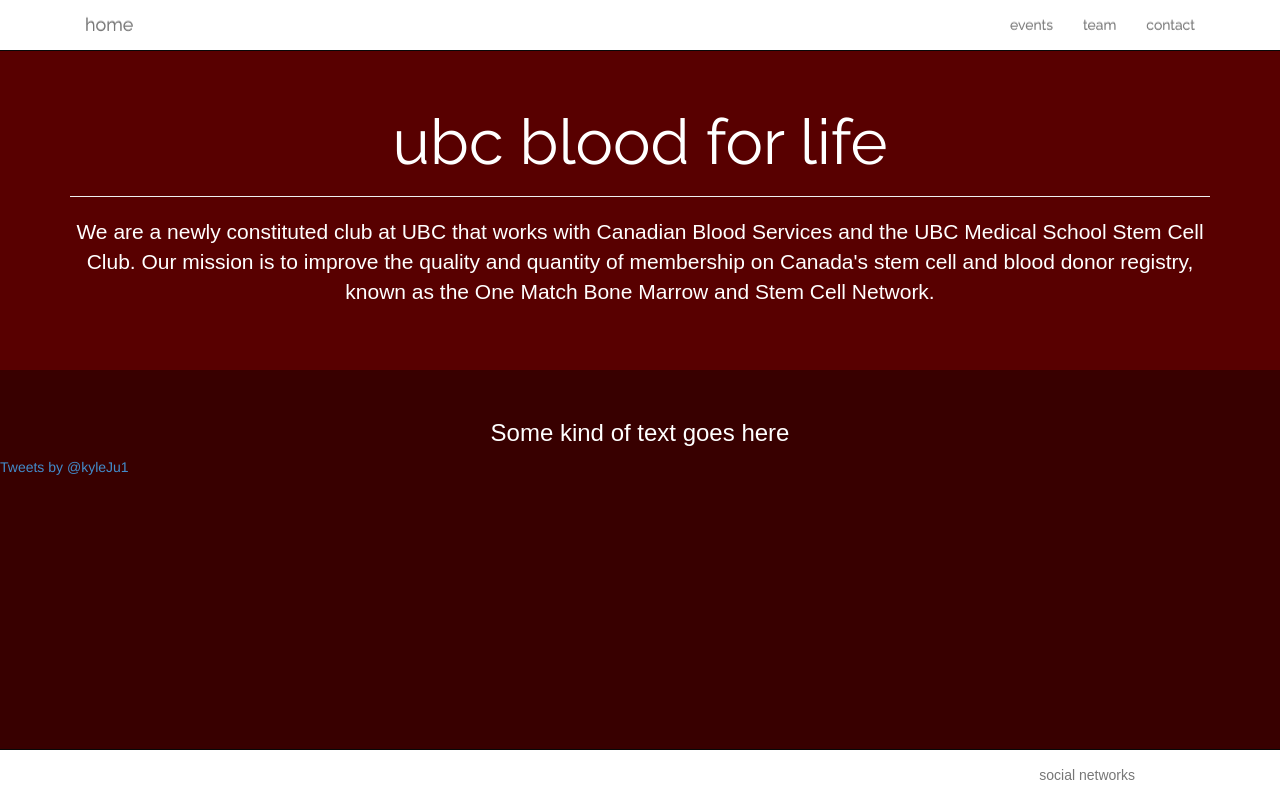
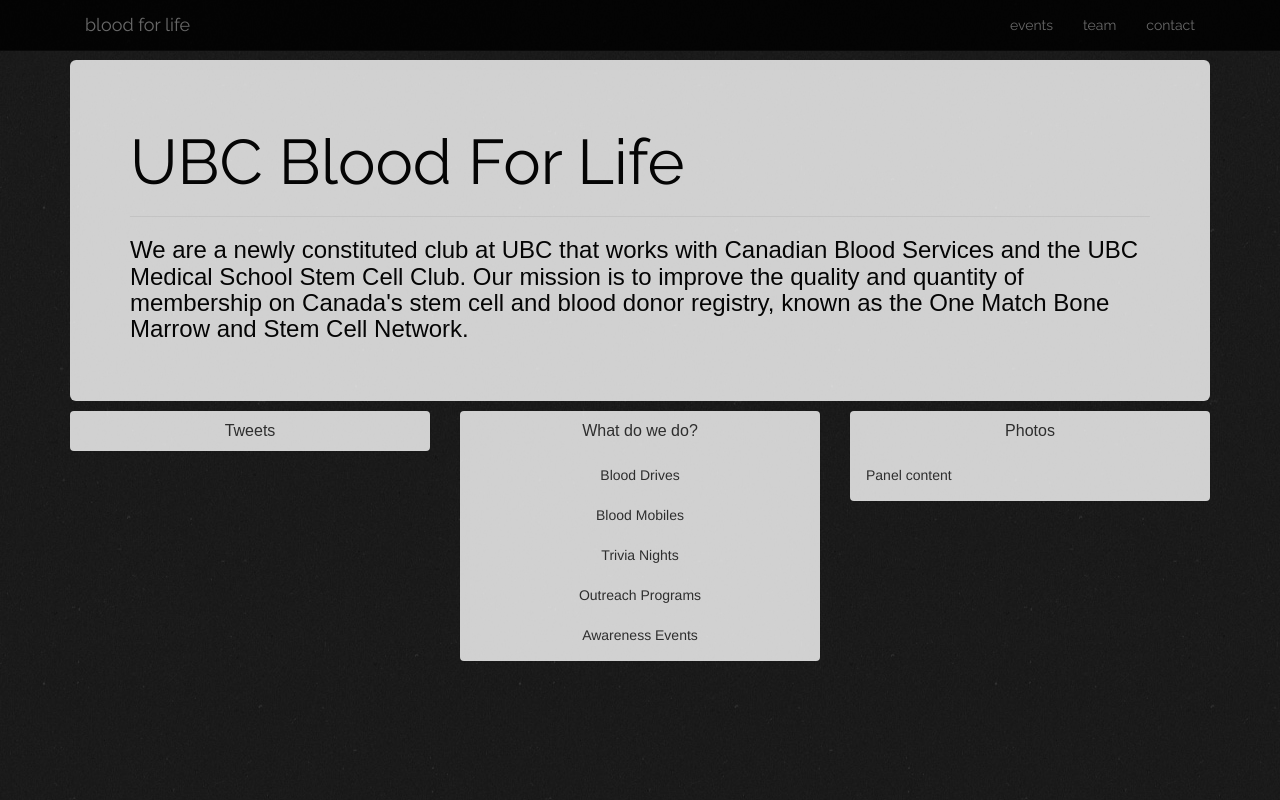
Before and after one commit to hhpark/website, a plain HTML site: page index.html in a window 1280 px wide. Drawn offline with nearby package versions, Linux system fonts and the light colour scheme; some icons are missing.

Commit message:
changed some of the theme, added content

```diff
--- a/index.html
+++ b/index.html
@@ -2,7 +2,7 @@
 <html class="tr-coretext tr-aa-subpixel">
     <head>
 
-        <title> Blood For Life </title>
+        <title> ubc // blood for life </title>
         <!-- Latest compiled and minified CSS -->
         <link rel="stylesheet" href="css/bootstrap.min.css">
 
@@ -29,7 +29,7 @@
                     <span class="icon-bar"></span>
                     <span class="icon-bar"></span>
                 </button>
-                <a class="navbar-brand navbar-left" href="index.html"> home </a>
+                <a class="navbar-brand navbar-left" href="index.html"> blood for life </a>
                 </div>
 
                 <!-- Collect the nav links, forms, and other content for toggling -->
@@ -48,38 +48,67 @@
         <br>
             <br>
 
+        <div class = "container">
         <div class = "jumbotron">
-            <div class = "container">
-                    <div class="page-header">  <center> <h1>ubc blood for life</h1> </center> </div>
-
-                    <center>
-                    <p>
+                    <div class="page-header"> <h1>UBC Blood For Life</h1> </div>
+                    <h3>
                     We are a newly constituted club at UBC that works with Canadian Blood Services and the UBC Medical School Stem Cell Club. Our mission is to improve the quality and quantity of membership on Canada's stem cell and blood donor registry, known as the One Match Bone Marrow and Stem Cell Network.
-                    </p>
-                    </center>
+                    </h3>
         </div>
         </div>
 
+        <div class = "container">
+
+            <div class = "row">
+                <div class = "col-xs-4">
+                    <div class = "panel">
+                        <div class = "panel-heading">
+                        <center> <h3 class = "panel-title"> Tweets </h3></center>
+                        </div>
+
+                         <!-- Twitter Embedded -->
+                         <!--
+                    <a class="twitter-timeline" href="https://twitter.com/kyleJu1" data-widget-id=" 512817629757583360" width = 33% height = 300px data-chrome="nofooter transparent" data-show-replies="true">Tweets by @kyleJu1</a>
+                     <script>
+                     !function(d,s,id){var js,fjs=d.getElementsByTagName(s)[0],p=/^http:/.test(d.location)?'http':'https';if(!d.getElementById(id)){js=d.createElement(s);js.id=id;js.src=p+"://platform.twitter.com/widgets.js";fjs.parentNode.insertBefore(js,fjs);}}(document,"script","twitter-wjs") <;</script>
+
+                    <!-- Twitter End -->
+
+                    </div>
+                </div>
+
+                <div class = "col-xs-4">
+                    <div class="panel">
+                      <div class="panel-heading">
+                      <center>
+                        <h3 class="panel-title">What do we do?</h3>
+                      </div>
+                      <div class="panel-body">
+
+                        <center> Blood Drives </center> <br>
+                        <center> Blood Mobiles </center> <br>
+                        <center> Trivia Nights </center> <br>
+                        <center> Outreach Programs  </center><br>
+                        <center> Awareness Events </center>
+                      </div>
+                      </center>
+                    </div>
+                </div>
 
 
-        <center> <h3> Some kind of text goes here </h3> </center>
-        <!-- Twitter Embedded -->
-    <a class="twitter-timeline" href="https://twitter.com/kyleJu1" data-widget-id="512817629757583360" width = 33% height = 300px data-chrome="nofooter transparent" data-show-replies="true">Tweets by @kyleJu1</a>
-    <script>!function(d,s,id){var js,fjs=d.getElementsByTagName(s)[0],p=/^http:/.test(d.location)?'http':'https';if(!d.getElementById(id)){js=d.createElement(s);js.id=id;js.src=p+"://platform.twitter.com/widgets.js";fjs.parentNode.insertBefore(js,fjs);}}(document,"script","twitter-wjs");</script>
-        <!-- Twitter End -->
-
-
-        <div class = "navbar navbar-inverse navbar-fixed-bottom">
-            <div class = "container">
-                <a href = "http://www.youtube.com" class="navbar-brand icon-youtube-play pull-right"> </p>
-                <a href = "http://www.instagram.com" class="navbar-brand icon-instagrem pull-right"> </p>
-                <a href = "http://www.twitter.com" class="navbar-brand icon-twitter-circled pull-right"> </p>
-                <a href = "https://www.facebook.com/ubc.stemcell?fref=ts" class="navbar-brand icon-facebook-squared pull-right" > </a>
-
-                <p class = "navbar-text pull-right">social networks</p>
-            </div>
-        </div>
-
+                <div class = "col-xs-4">
+                    <div class="panel">
+                      <div class="panel-heading">
+                        <h3 class="panel-title"> <center> Photos </center></h3>
+                      </div>
+                      <div class="panel-body">
+                        Panel content
+                      </div>
+                    </div>
+                </div>
+                </div>
+                </div>
+                </div>
 
 
 
@@ -99,6 +128,7 @@
                         <a class = "btn btn-primary" href = "https://docs.google.com/forms/d/1jH-sWpEg88BF-l-ZaRBVKI7JwIswo8HZbqVhrpcsPzw/viewform"> Volunteer </a>
                         <a class = "btn btn-danger" data-dismiss = "modal" > Close </a>
                     </div>
+
                 </div>
             </div>
         </div>
@@ -109,7 +139,7 @@
         <!-- Latest compiled and minified JavaScript -->
         <script src="https://maxcdn.bootstrapcdn.com/bootstrap/3.2.0/js/bootstrap.min.js"></script>
 
-        <script src="trmix.js"></script>
-        <script src="parallax.js"> </script>
+        <!--<script src="trmix.js"></script>-->
+        <!--<script src="parallax.js"> </script>-->
     </body>
 </html>
--- a/styles.css
+++ b/styles.css
@@ -1,5 +1,6 @@
 body {
     background: #380000 ;
+    background-image: url('images/backgrounds/bg.png');
     background-position: 0px;
 }
 
@@ -8,32 +9,53 @@ body {
 }
 
 .panel-body {
-	padding-top: 0;
+	padding-top: 50;
+    padding-bottom: 50;
 }
 
 
 h1 {
     font-family: 'Raleway';
+    color: black;
 }
 
 
 h3, p, h2 {
-    color: white;
+    color: black;
     font-family: Arial;
+}
+
+h4 {
+    color: black;
 }
 
 .navbar {
     margin-top: 0;
-    margin-bottom: 0;
+    padding-bottom: 50;
+    background: black;
+    opacity: 0.85;
+    color: white;
+    font-family: 'Raleway';
+    box-shadow: 0px;
+}
+
+.panel {
     background: white;
-    font-family: 'Raleway';
+    opacity: 0.8;
+    padding-bottom: 0;
+}
+
+.panel-heading {
+    background: white;
+    opacity: 1.0;
 }
 
 .jumbotron {
-    margin-top: 0px;
-    margin-bottom: 50px;
-    color: white;
-    background: #580000;
+    margin-top: 20px;
+    margin-bottom: 10px;
+    color: black;
+    opacity: 0.8;
+    background: white;
 }
 
 .carousel {
```
Also changed, not shown: events.html (+20 -4 lines), images/ubcWallpaper.jpg (added), images/vancouverWallpaper.jpg (added), images/vancouverWallpaper3.jpg (added), 1 other file.
